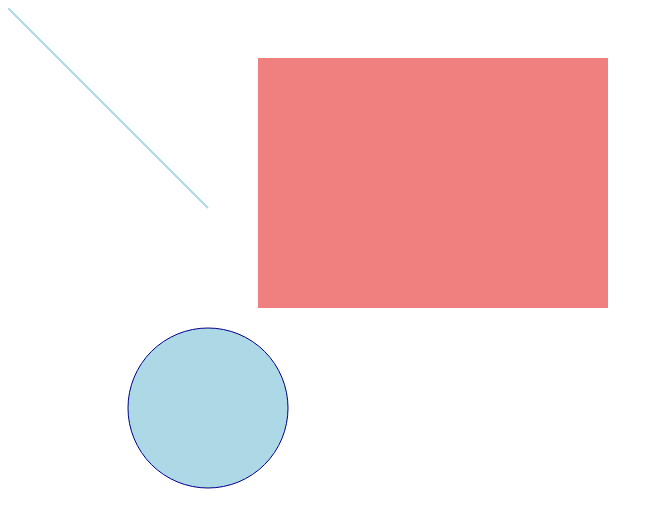
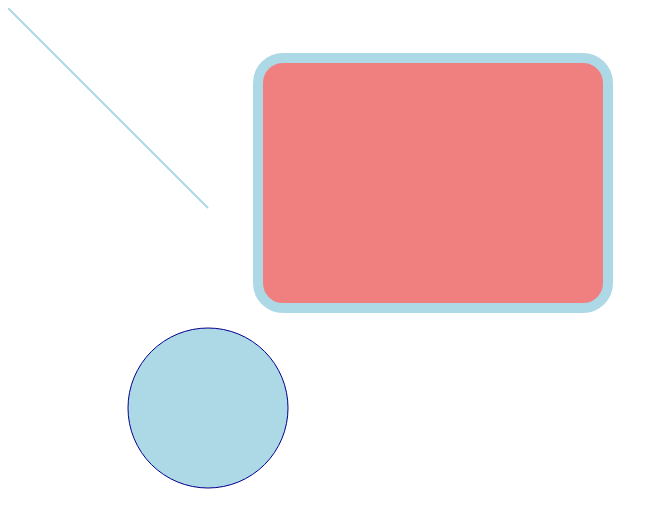
Before and after one commit to mudassirShaik/html, a plain HTML site: page svg.html in a window 1280 px wide. Shown: the top 528 px of the page, without its empty margins (0-668 px from the left). Drawn offline with Linux system fonts and the light colour scheme.

Commit message:
Update svg.html

```diff
--- a/svg.html
+++ b/svg.html
@@ -15,7 +15,7 @@
     <svg width ="1500px" height="1500px">
         <line x1="0" y1="0" x2="200" y2="200" stroke="lightblue" stroke-width="2px"/>
         <circle cx="200" cy="400" r="80" fill="lightblue" stroke="darkblue"/>
-        <rect width="350" height="250" fill="lightcoral" x="250" y="50" />
+        <rect width="350" height="250" fill="lightcoral" x="250" y="50" stroke="lightblue" stroke-width="10px" rx="25" ry="25"/>
     </svg>
 </body>
 </html>
```
